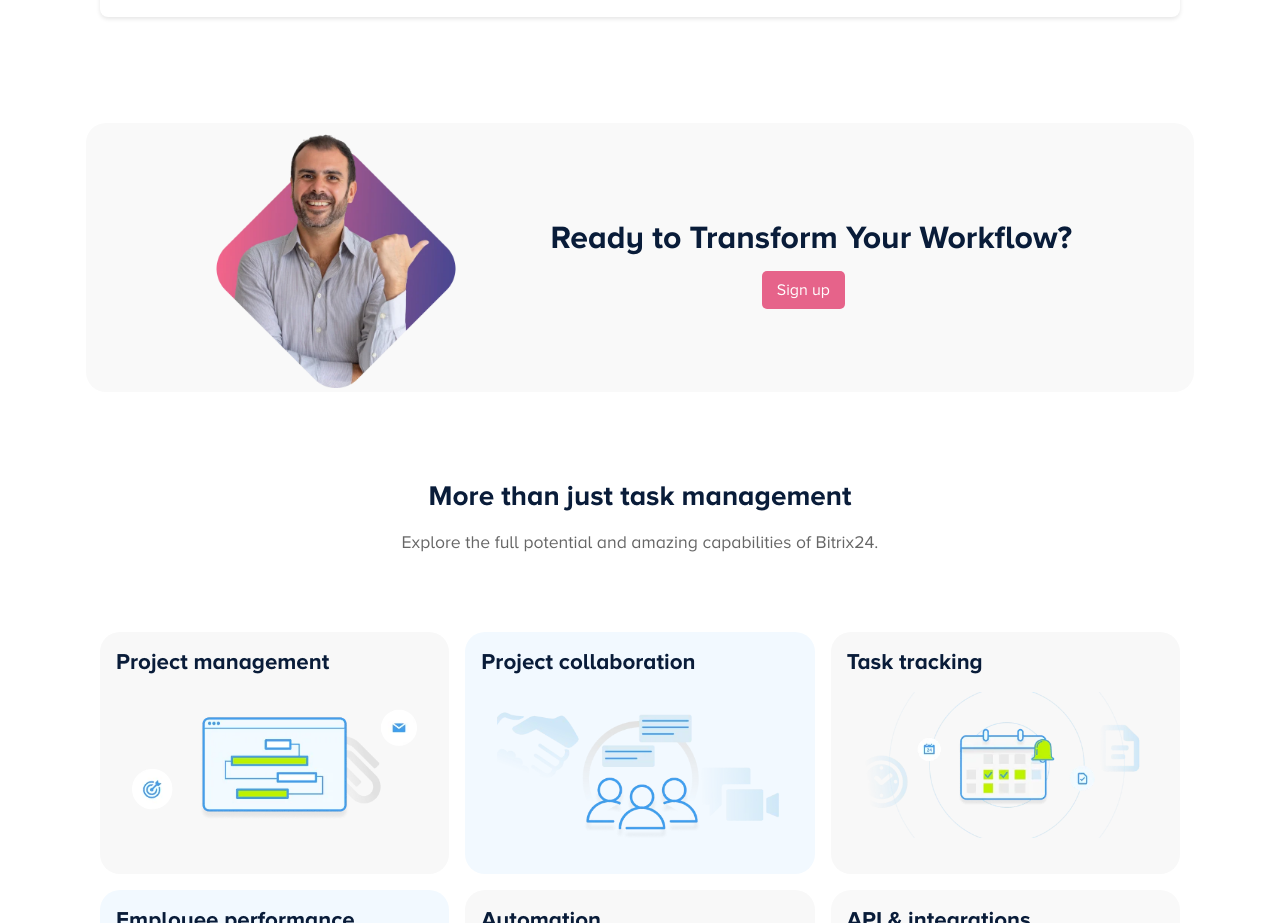
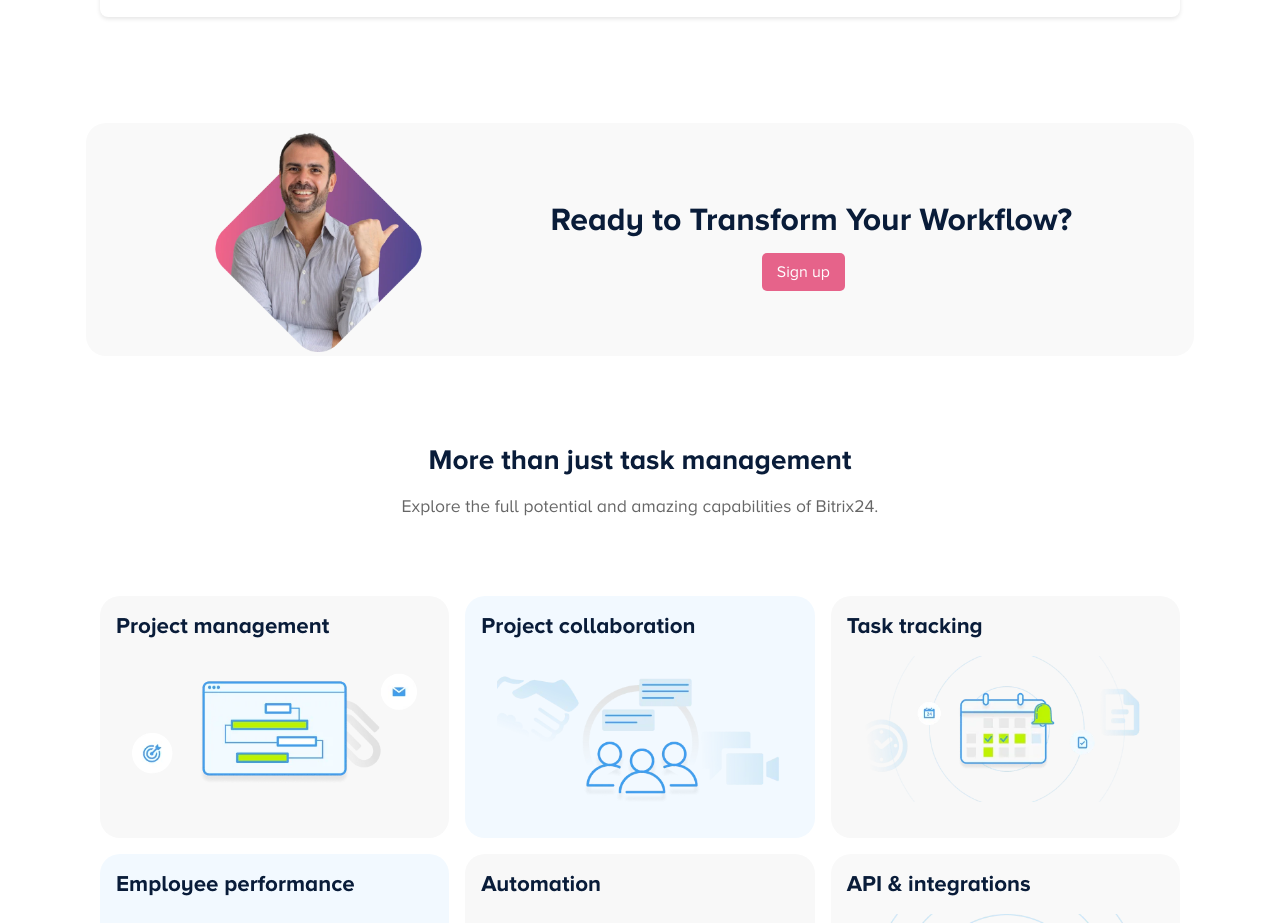
Before and after one commit to Abhishek-frontend-dev/new-task-tracker, a plain HTML site: page index.html in a window 1280 px wide. Shown: the part 6344-7267 px from the top of the page. Drawn offline with nearby package versions, Linux system fonts and the light colour scheme.

Commit message:
Update style.css

```diff
--- a/style.css
+++ b/style.css
@@ -826,7 +826,6 @@ color: #666666;
 /*ctc section*/
 .ctc-container{
   display: flex;
-  height: fit-content;
   justify-content: space-evenly;
   align-items: center;
   text-align: center;
@@ -838,7 +837,7 @@ color: #666666;
   width: 20%;
 }
 .ctc-left img{
-  max-width: 20vw;
+  max-width: 100%;
 }
 .ctc-heading{
   font-size: 2rem;
```
